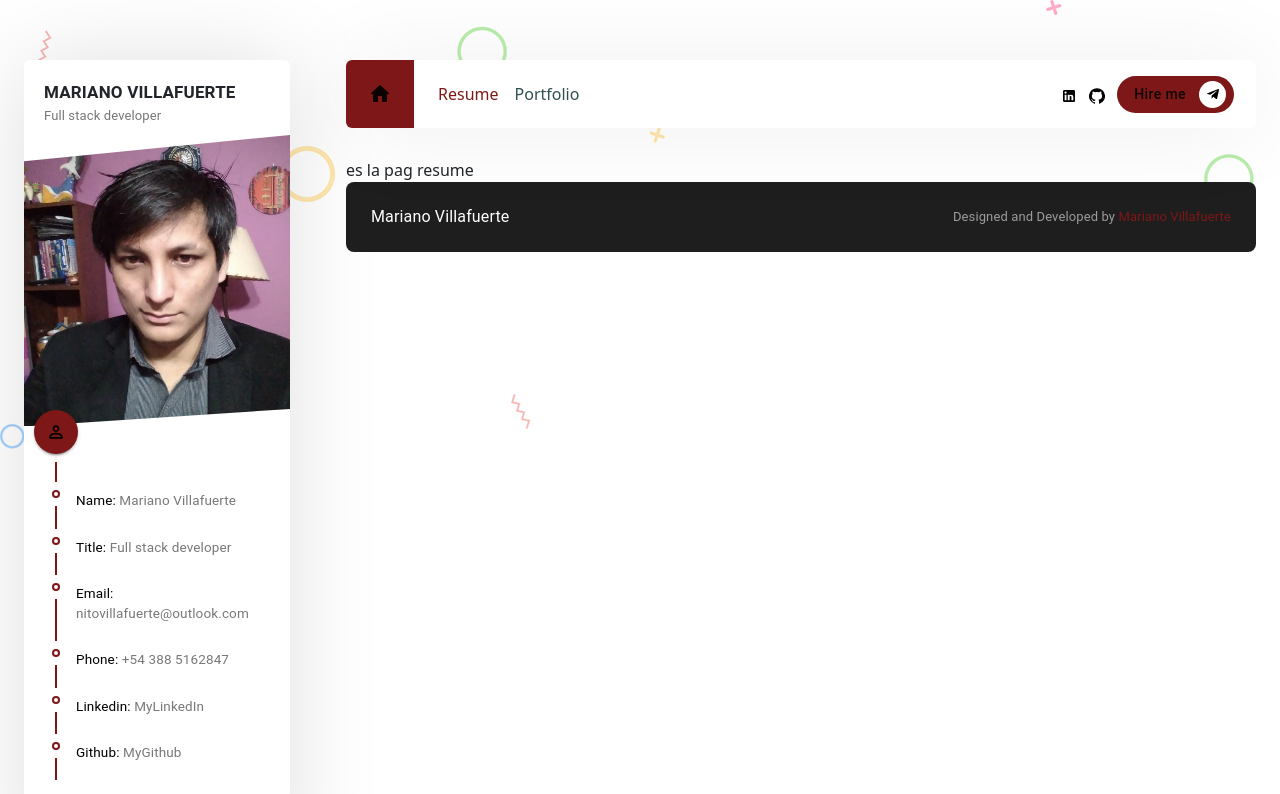
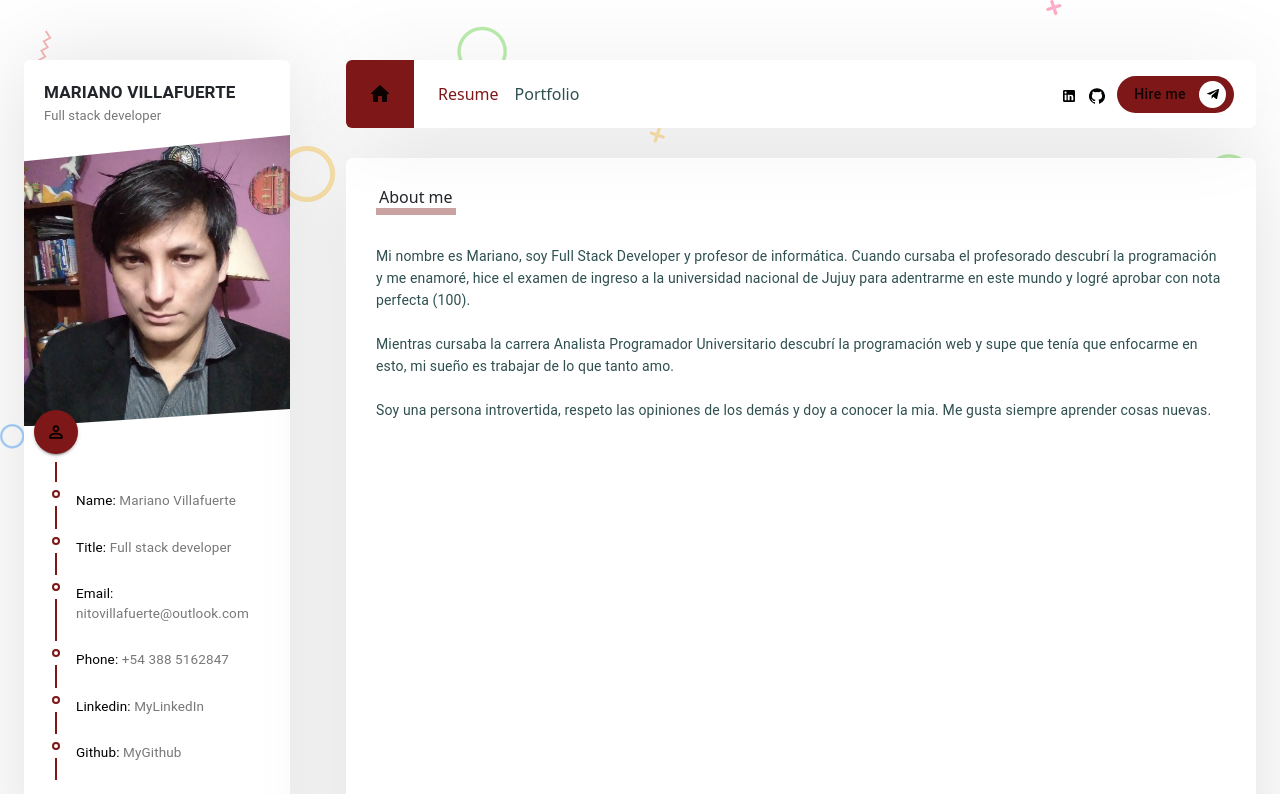
Before and after one commit to nitovill/Portfolio, a React (Create React App) app: page / in a window 1280 px wide. Shown: the top 794 px of the page. Built offline with nearby package versions, Linux system fonts and the light colour scheme.

Commit message:
Portfolio about me

```diff
--- a/src/App.css
+++ b/src/App.css
@@ -6,6 +6,18 @@
 
 .top_60 {
   margin-top: 60px !important;
+}
+.p_30 {
+  padding: 30px !important;
+}
+.pb_45 {
+  padding-bottom: 45px !important;
+}
+.top_30 {
+  margin-top: 30px !important;
+}
+.mb_30 {
+  margin-bottom: 30px !important;
 }
 @media (max-width: 991px) {
   .top_60 {
@@ -17,3 +29,32 @@
   -webkit-box-shadow: 0px 2px 92px 0px rgba(0, 0, 0, 0.13);
   -moz-box-shadow: 0px 2px 92px 0px rgba(0, 0, 0, 0.13);
 }
+.main_content {
+  background-color: white;
+  min-height: 100vh;
+  border-radius: 6px;
+  -moz-border-radius: 6px;
+  -webkit-border-radius: 6px;
+  margin-bottom: 30px;
+  padding: 30px;
+}
+.section_title {
+  position: relative;
+  display: inline-block;
+  padding: 0 3px;
+}
+.section_title section_title_text {
+  font-size: 18px;
+  font-weight: 600;
+  position: relative;
+  margin: 0;
+}
+.section_title span {
+  position: absolute;
+  height: 7px;
+  width: 100%;
+  bottom: 0;
+  opacity: 0.4;
+  left: 0;
+  background-color: var(--main-color);
+}
--- a/src/App.js
+++ b/src/App.js
@@ -18,6 +18,7 @@ function App() {
         <Grid item xs>
           <Router>
             <Header />
+            <div className="main_content container_shadow">
               <Switch>
                 <Route path="/portfolio">
                   <Portfolio />
@@ -26,6 +27,7 @@ function App() {
                   <Resume />
                 </Route>
               </Switch>
+            </div>
           </Router>
 
           <Footer />
--- /dev/null
+++ b/src/pages/Resume/Resume.css
@@ -0,0 +1,6 @@
+.aboutme_text {
+  color: darkslategrey;
+  font: smaller;
+  line-height: 22px !important;
+  white-space: pre-line;
+}
--- a/src/pages/Resume/Resume.jsx
+++ b/src/pages/Resume/Resume.jsx
@@ -1,7 +1,32 @@
 import React from "react";
+import "./Resume.css";
+import { Grid } from "@material-ui/core";
+import { Typography } from "@material-ui/core";
+import resumeData from "../../utils/resumeData";
 
 const Resume = () => {
-  return <div>es la pag resume</div>;
+  return (
+    <>
+      {/* About me */}
+      <Grid container className="section pb_45">
+        <Grid item className="section_title mb_30">
+          <span></span>
+          <h6 className="section_title_text">About me</h6>
+        </Grid>
+        <Grid item xs={12}>
+          <Typography variant="body2" className="aboutme_text">
+            {resumeData.about}
+          </Typography>
+        </Grid>
+      </Grid>
+      {/* Education and experiences */}
+      <Grid container className="section"></Grid>
+      {/* Skills */}
+      <Grid container className="section"></Grid>
+      {/* Contact */}
+      <Grid container className="section"></Grid>
+    </>
+  );
 };
 
 export default Resume;
--- a/src/utils/resumeData.js
+++ b/src/utils/resumeData.js
@@ -20,4 +20,6 @@ export default {
       text: "MyGithub",
     },
   },
+  about:
+    "Mi nombre es Mariano, soy Full Stack Developer y profesor de informática. Cuando cursaba el profesorado descubrí la programación y me enamoré, hice el examen de ingreso a la universidad nacional de Jujuy para adentrarme en este mundo y logré aprobar con nota perfecta (100). \n\n Mientras cursaba la carrera Analista Programador Universitario descubrí la programación web y supe que tenía que enfocarme en esto, mi sueño es trabajar de lo que tanto amo. \n\n Soy una persona introvertida, respeto las opiniones de los demás y doy a conocer la mia. Me gusta siempre aprender cosas nuevas.",
 };
```
Lines whose indentation alone changed are shown as unchanged.
